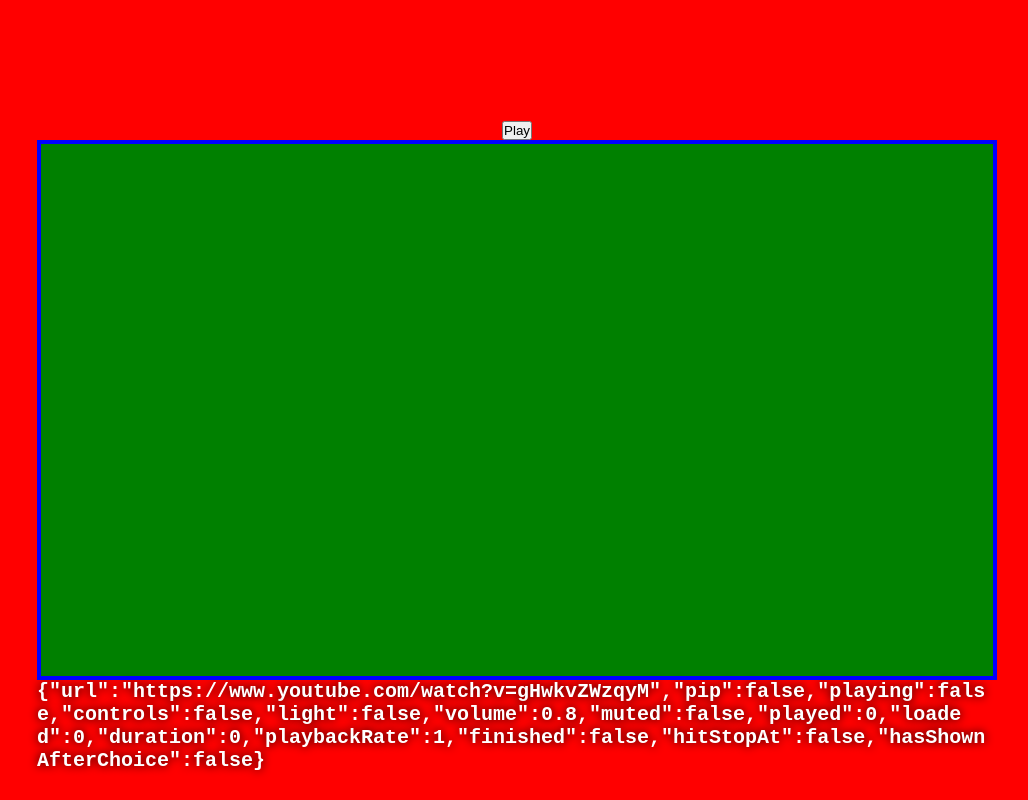
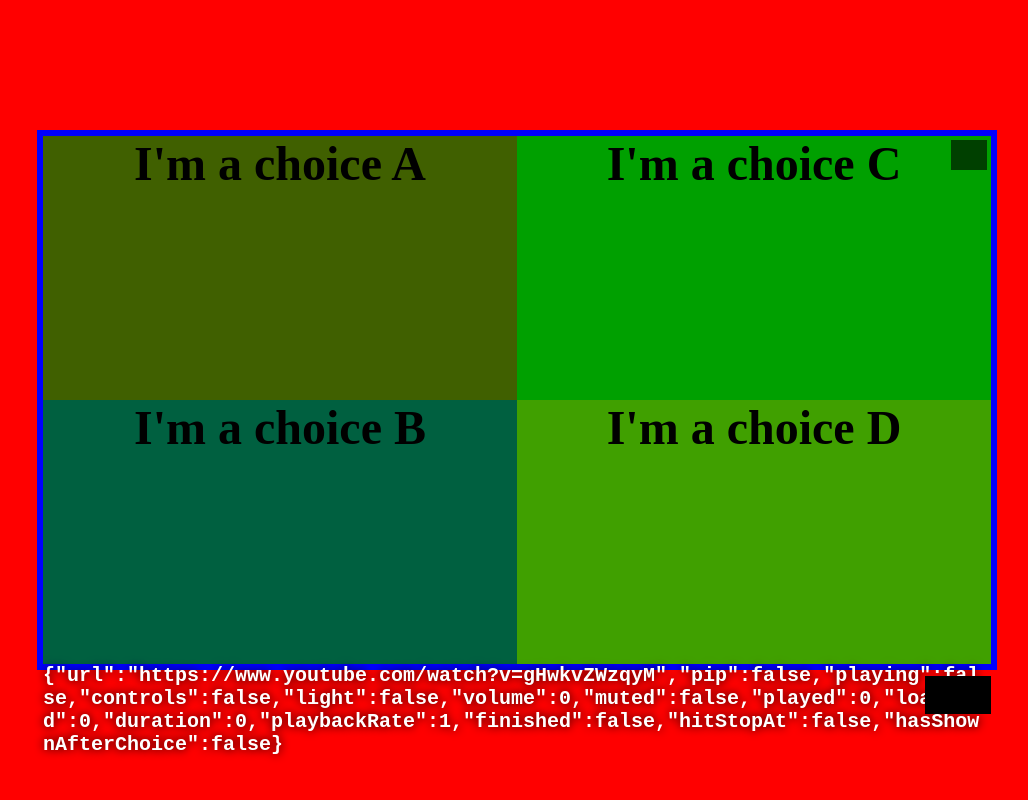
Before and after one commit to teobot/guess-next, a Next.js app: page /level in a window 1280 px wide. Shown: the whole page, without its empty margins (123-1151 px from the left). Built offline with nearby package versions, Linux system fonts and the light colour scheme.

Commit message:
added choices

```diff
--- a/src/pages/level/index.tsx
+++ b/src/pages/level/index.tsx
@@ -14,20 +14,38 @@ interface LevelDataClass {
   choices: {
     id: number;
     text: string;
+    colour: string;
   }[];
   answer: number;
+}
+
+interface State {
+  url: string;
+  pip: boolean;
+  playing: boolean;
+  controls: boolean;
+  light: boolean;
+  volume: number;
+  muted: boolean;
+  played: number;
+  loaded: number;
+  duration: number;
+  playbackRate: number;
+  finished: boolean;
+  hitStopAt: boolean;
+  hasShownAfterChoice: boolean;
 }
 
 export default function Home({ levelData }: { levelData: LevelDataClass }) {
   const [domLoaded, setDomLoaded] = useState(false);
   const playerRef = createRef<ReactPlayer>();
-  const [state, setState] = useState({
+  const [state, setState] = useState<State>({
     url: `https://www.youtube.com/watch?v=${levelData.clipId}`,
     pip: false,
     playing: false,
     controls: false,
     light: false,
-    volume: 0.8,
+    volume: 0,
     muted: false,
     played: 0,
     loaded: 0,
@@ -84,23 +102,30 @@ export default function Home({ levelData }: { levelData: LevelDataClass }) {
 
   const handleProgress = (v_state: any) => {
     console.log("onProgress", v_state);
+
+    let stateToChange: State = {
+      ...state,
+    };
+
     if (v_state.playedSeconds >= levelData.stopAt) {
       if (!state.hitStopAt) {
         console.log("onPause");
-        setState({ ...state, playing: false, hitStopAt: true });
+        stateToChange.playing = false;
+        stateToChange.hitStopAt = true;
       } else {
         if (v_state.playedSeconds >= levelData.stopAt + levelData.continueFor) {
           // its hit the stop at and the continue to time
           console.log("showAnswer");
-          setState({
-            ...state,
-            playing: false,
-            finished: true,
-            hasShownAfterChoice: true,
-          });
+          stateToChange.playing = false;
+          stateToChange.finished = true;
+          stateToChange.hasShownAfterChoice = true;
         }
       }
     }
+
+    stateToChange.played = v_state.playedSeconds;
+
+    setState(stateToChange);
   };
 
   const handleDuration = (duration: any) => {
@@ -110,6 +135,63 @@ export default function Home({ levelData }: { levelData: LevelDataClass }) {
 
   const handlePlayPause = () => {
     setState({ ...state, playing: !state.playing });
+  };
+
+  function convertHex(hexCode: string, opacity = 1) {
+    let hex = hexCode.replace("#", "");
+
+    if (hex.length === 3) {
+      hex = hex[0] + hex[0] + hex[1] + hex[1] + hex[2] + hex[2];
+    }
+
+    let r = parseInt(hex.substring(0, 2), 16);
+    let g = parseInt(hex.substring(2, 4), 16);
+    let b = parseInt(hex.substring(4, 6), 16);
+
+    /* Backward compatibility for whole number based opacity values. */
+    if (opacity > 1 && opacity <= 100) {
+      opacity = opacity / 100;
+    }
+
+    return "rgba(" + r + "," + g + "," + b + "," + opacity + ")";
+  }
+
+  const selectChoice = (id: number) => {
+    console.log("selectChoice", id);
+  };
+
+  const OverlayContainer = ({
+    children,
+    top = 0,
+    right = 0,
+    bottom = 0,
+    left = 0,
+  }: {
+    children: any;
+    top?: number;
+    right?: number;
+    bottom?: number;
+    left?: number;
+  }) => {
+    return (
+      <div
+        style={{
+          position: "absolute",
+          top: top,
+          right: right,
+          left: left,
+          bottom: bottom,
+          display: "flex",
+          justifyContent: "center",
+          alignItems: "center",
+          zIndex: 100,
+          width: "100%",
+          height: "100%",
+        }}
+      >
+        {children}
+      </div>
+    );
   };
 
   return (
@@ -132,35 +214,105 @@ export default function Home({ levelData }: { levelData: LevelDataClass }) {
       >
         <div
           style={{
-            display: "flex",
-            zIndex: 100,
-          }}
-        >
-          <button onClick={handlePlayPause}>
-            {state.playing ? "Pause" : "Play"}
-          </button>
-        </div>
-        <div
-          style={{
             position: "relative",
             backgroundColor: "green",
             width: 1920 / 2,
             height: 1080 / 2,
             maxWidth: 1920 / 2,
             maxHeight: 1080 / 2,
+            border: "6px solid blue",
           }}
         >
           <div
             style={{
               position: "absolute",
-              top: 0,
-              left: 0,
-              right: 0,
+              top: 4,
+              right: 4,
               bottom: 0,
-              border: "4px solid blue",
-              zIndex: 10,
+              fontSize: 20,
+              fontWeight: "bold",
+              backgroundColor: "black",
+              height: 30,
+              display: "flex",
+              justifyContent: "center",
+              alignItems: "center",
             }}
-          />
+          >
+            {Math.round(state.played)} / {levelData.stopAt}
+          </div>
+          <OverlayContainer>
+            {/* {!state.playing && !state.hitStopAt && (
+              <button
+                style={{
+                  fontSize: 48,
+                  fontWeight: "bold",
+                }}
+                onClick={handlePlayPause}
+              >
+                {state.playing ? "Pause" : "Play"}
+              </button>
+            )} */}
+            {(!state.playing && state.hitStopAt) ||
+              (true && (
+                <>
+                  {[1, 2].map((row) => {
+                    return (
+                      <div
+                        key={"row_" + row}
+                        style={{
+                          width: "100%",
+                          height: "100%",
+                          display: "flex",
+                          flexDirection: "column",
+                        }}
+                      >
+                        {[1, 2].map((col) => {
+                          const choice =
+                            levelData.choices[(row - 1) * 2 + col - 1];
+                          return (
+                            <div
+                              className="choice-container"
+                              key={"col_" + choice.id}
+                              style={{
+                                width: "100%",
+                                height: "100%",
+                                backgroundColor: convertHex(
+                                  choice.colour,
+                                  0.25
+                                ),
+                                cursor: "pointer",
+                              }}
+                              onClick={() => selectChoice(choice.id)}
+                            >
+                              <div
+                                style={{
+                                  fontSize: 48,
+                                  fontWeight: "bold",
+                                  textAlign: "center",
+                                }}
+                              >
+                                {choice.text}
+                              </div>
+                            </div>
+                          );
+                        })}
+                      </div>
+                    );
+                  })}
+                  <div
+                    style={{
+                      position: "absolute",
+                      bottom: -50,
+                      right: 0,
+                      backgroundColor: "black",
+                      padding: 10,
+                    }}
+                  >
+                    Submit
+                  </div>
+                </>
+              ))}
+          </OverlayContainer>
           {domLoaded && (
             <>
               <ReactPlayer
@@ -226,18 +378,22 @@ export async function getServerSideProps() {
       {
         id: 1,
         text: "I'm a choice A",
+        colour: "#ff0000",
       },
       {
         id: 2,
         text: "I'm a choice B",
+        colour: "#0000ff",
       },
       {
         id: 3,
         text: "I'm a choice C",
+        colour: "#00ff00",
       },
       {
         id: 4,
         text: "I'm a choice D",
+        colour: "#ffff00",
       },
     ],
     answer: 1,
--- a/src/styles/globals.css
+++ b/src/styles/globals.css
@@ -110,3 +110,9 @@ a {
   /* ...and bring it back again */
   margin-top: -28%;
 }
+
+/* add a cool hover effect to items of choice-container */
+.choice-container:hover {
+  filter: brightness(1.1);
+  border: 1px solid rgb(var(--foreground-rgb));
+}
```
